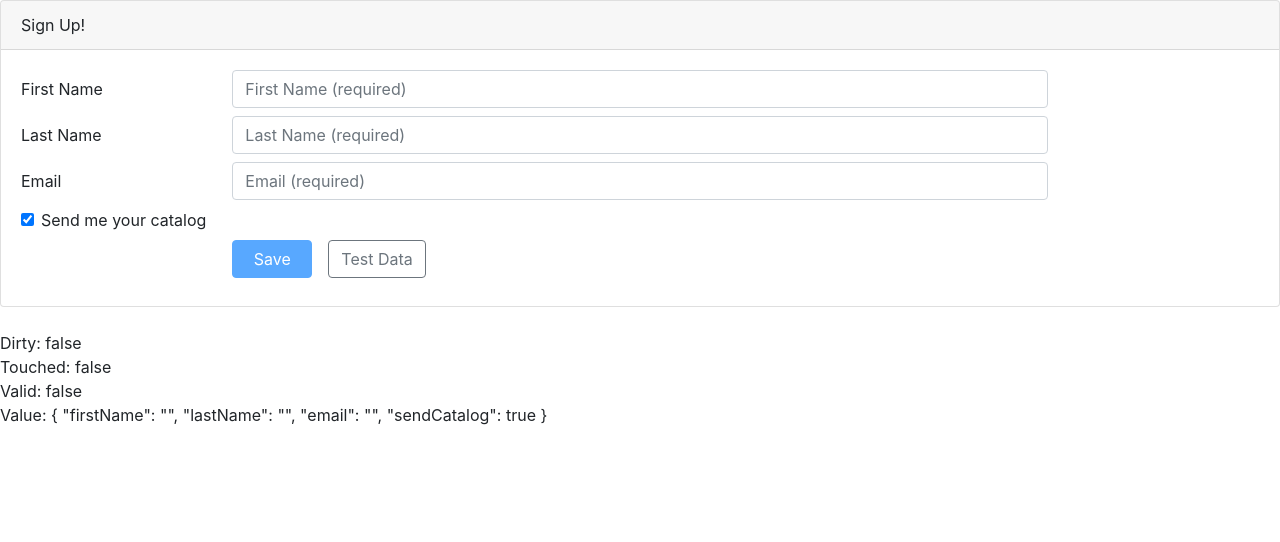
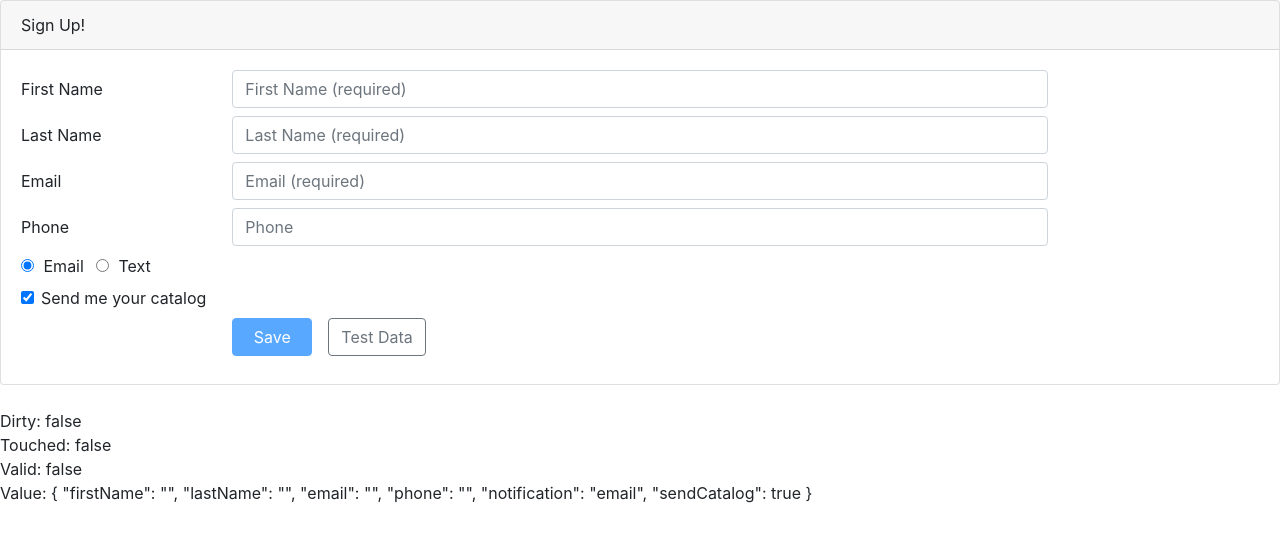
Before and after one commit to winni4eva/angular-template-forms, an Angular app: page / in a window 1280 px wide. Shown: the top 542 px of the page. Built offline with nearby package versions, Linux system fonts and the light colour scheme.

Commit message:
en(forms): added conditional form validation

```diff
--- a/src/app/customer/customer.component.html
+++ b/src/app/customer/customer.component.html
@@ -70,6 +70,50 @@
                   </span>
                 </span>
               </div>
+            </div>
+
+            <div class="form-group row mb-2">
+                <label class="col-md-2 col-form-label"
+                        for="phoneId">Phone</label>
+                <div class="col-md-8">
+                    <input class="form-control"
+                            id="phoneId"
+                            type="tel"
+                            placeholder="Phone"
+                            formControlName="phone"
+                            [ngClass]="{'is-invalid': (customerForm.get('phone').touched || customerForm.get('phone').dirty) && !customerForm.get('phone').valid }" />
+                    <span class="invalid-feedback">
+                    <span *ngIf="customerForm.get('phone').errors?.required">
+                        Please enter your phone number.
+                    </span>
+                    </span>
+                </div>
+            </div>
+
+            <div class="form-group row mb-2">
+                <div class="col-md-8">
+                    <div class="form-check form-check-inline">
+                        <label class="form-check-label">
+                            <input class="form-check-input"
+                                    type="radio"
+                                    formControlName="notification"
+                                    value="email"
+                                    (click)="setNotificationVia('email')"
+                                    > Email
+                        </label>
+                    </div>
+
+                    <div class="form-check form-check-inline">
+                        <label class="form-check-label">
+                            <input class="form-check-input"
+                                    type="radio"
+                                    formControlName="notification"
+                                    value="text"
+                                    (click)="setNotificationVia('text')"
+                                    > Text
+                        </label>
+                    </div>
+                </div>
             </div>
 
             <div class="form-group row mb-2">
--- a/src/app/customer/customer.component.ts
+++ b/src/app/customer/customer.component.ts
@@ -28,6 +28,8 @@
     //   sendCatalog: new FormControl(true)
     // });
 
+    // If a user select the phone notification option the phone formControl needs to be required
+    // If the user selects en email notification then the phone field is not required
     this.customerForm = this.fb.group({
       firstName: ['', [
         Validators.required, Validators.minLength(3)
@@ -38,6 +40,8 @@
       email: ['', [
         Validators.required, Validators.email
       ]],
+      phone: '',
+      notification: 'email',
       sendCatalog: true
     });
   }
@@ -57,4 +61,14 @@
       sendCatalog: false
     })
   }
+
+  setNotificationVia(notifyVia: string): void {
+    const phoneControl = this.customerForm.get('phone');
+    if(notifyVia === 'text') {
+      phoneControl.setValidators(Validators.required);
+    } else {
+      phoneControl.clearValidators()
+    }
+    phoneControl.updateValueAndValidity();
+  }
 }
```
